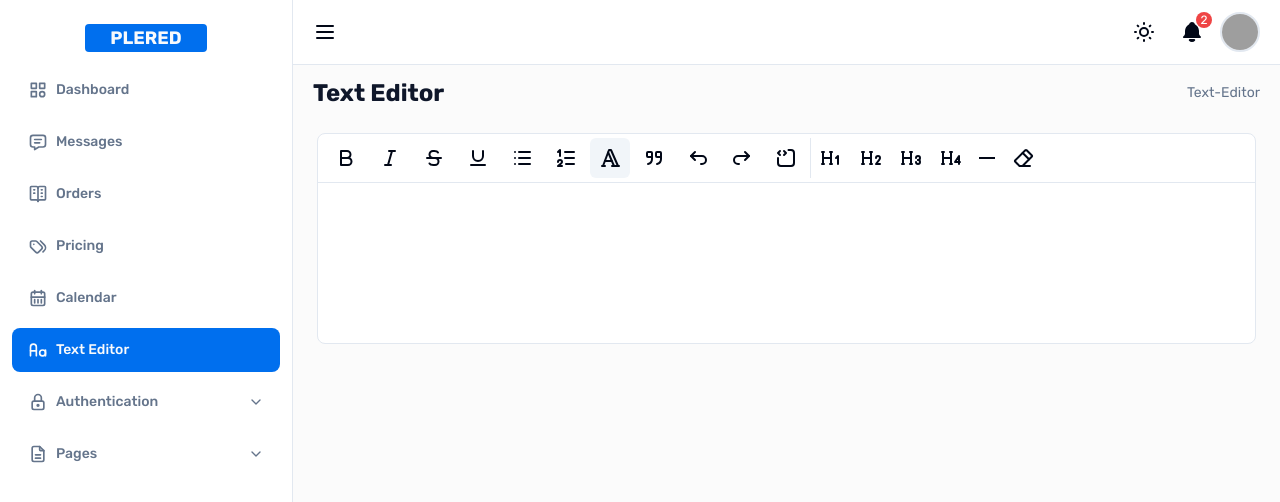
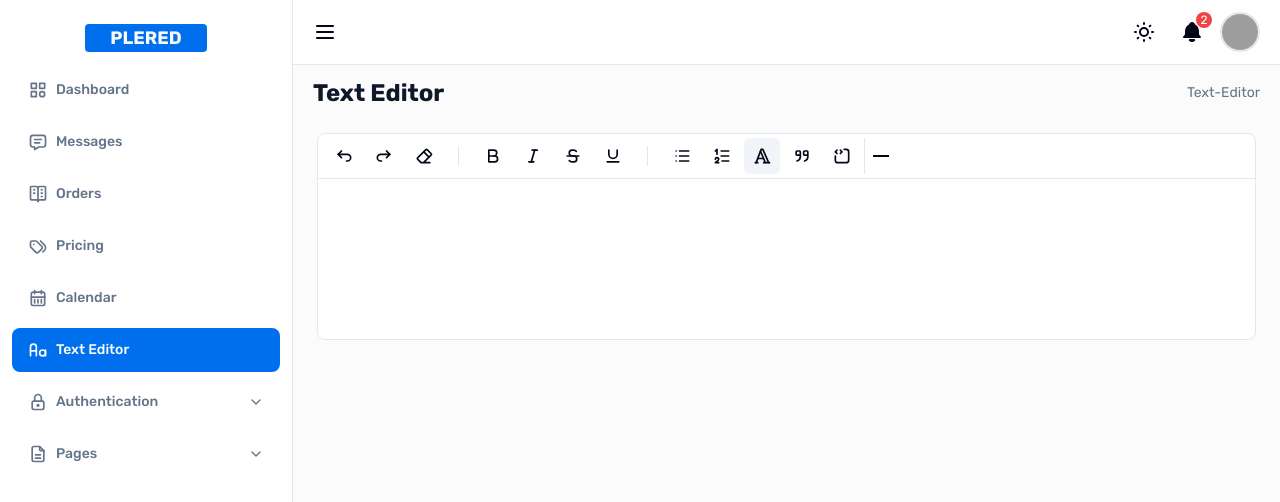
Before and after one commit to aacmal/plered, a Next.js app: page /text-editor in a window 1280 px wide. Shown: the top 502 px of the page. Built offline with nearby package versions, Linux system fonts and the light colour scheme; grey boxes are pictures that could not be loaded.

Commit message:
refactor: Update text editor to use new mention extension and improve UI on selecting mention items

```diff
--- a/components/text-editor/menu-bar.tsx
+++ b/components/text-editor/menu-bar.tsx
@@ -10,10 +10,6 @@ import {
   IconArrowForwardUp,
   IconBold,
   IconEraser,
-  IconH1,
-  IconH2,
-  IconH3,
-  IconH4,
   IconItalic,
   IconList,
   IconListNumbers,
@@ -26,28 +22,47 @@ import {
 import type { Editor } from "@tiptap/react";
 import type { ButtonHTMLAttributes } from "react";
 
+import { Separator } from "../ui/separator";
+
 interface ButtonProps extends ButtonHTMLAttributes<HTMLButtonElement> {
   active?: boolean;
   label: string;
+  labelClassNames?: string;
 }
-const Button = ({ children, active, ...props }: ButtonProps) => {
+const Button = ({
+  children,
+  active,
+  className,
+  labelClassNames,
+  ...props
+}: ButtonProps) => {
   return (
     <Tooltip>
       <TooltipTrigger asChild>
         <button
           type="button"
-          className={cn("rounded-md p-2 text-foreground hover:bg-accent", {
-            "bg-accent": active,
-          })}
+          className={cn(
+            "h-9 w-9 rounded-md p-2 text-foreground hover:bg-accent",
+            {
+              "bg-accent": active,
+            },
+            className,
+          )}
           {...props}
         >
           {children}
         </button>
       </TooltipTrigger>
-      <TooltipContent className="font-medium">{props.label}</TooltipContent>
+      <TooltipContent sideOffset={10}>
+        <p className={cn("text-xs", labelClassNames)}>{props.label}</p>
+      </TooltipContent>
     </Tooltip>
   );
 };
+
+const MenuSeparator = () => (
+  <Separator className="mx-3 h-5" orientation="vertical" />
+);
 
 interface MenuBarProps {
   editor: Editor | null;
@@ -59,46 +74,72 @@ const MenuBar = ({ editor }: MenuBarProps) => {
   }
   return (
     <TooltipProvider>
-      <div className="flex flex-wrap gap-1 px-2 py-1 text-slate-700">
+      <div className="flex flex-wrap items-center gap-1 px-2 py-1 text-slate-700">
+        <Button
+          onClick={() => editor.chain().focus().undo().run()}
+          disabled={!editor.can().chain().focus().undo().run()}
+          label="Undo"
+        >
+          <IconArrowBackUp size={20} />
+        </Button>
+        <Button
+          onClick={() => editor.chain().focus().redo().run()}
+          disabled={!editor.can().chain().focus().redo().run()}
+          label="Redo"
+        >
+          <IconArrowForwardUp size={20} />
+        </Button>
+        <Button
+          onClick={() => editor.commands.clearNodes()}
+          label="Clear Formatting"
+        >
+          <IconEraser size={20} />
+        </Button>
+        <MenuSeparator />
         <Button
           onClick={() => editor.chain().focus().toggleBold().run()}
           disabled={!editor.can().chain().focus().toggleBold().run()}
           active={editor.isActive("bold")}
           label="Bold"
+          labelClassNames="font-bold"
         >
-          <IconBold />
+          <IconBold size={20} />
         </Button>
         <Button
           onClick={() => editor.chain().focus().toggleItalic().run()}
           disabled={!editor.can().chain().focus().toggleItalic().run()}
           active={editor.isActive("italic")}
           label="Italic"
+          labelClassNames="italic"
         >
-          <IconItalic />
+          <IconItalic size={20} />
         </Button>
         <Button
           onClick={() => editor.chain().focus().toggleStrike().run()}
           disabled={!editor.can().chain().focus().toggleStrike().run()}
           active={editor.isActive("strike")}
           label="Strikethrough"
+          labelClassNames="line-through"
         >
-          <IconStrikethrough />
+          <IconStrikethrough size={20} />
         </Button>
         <Button
           onClick={() => editor.chain().focus().toggleUnderline().run()}
           disabled={!editor.can().chain().focus().toggleUnderline().run()}
           active={editor.isActive("underline")}
           label="Underline"
+          labelClassNames="underline"
         >
-          <IconUnderline />
+          <IconUnderline size={20} />
         </Button>
+        <MenuSeparator />
         <Button
           onClick={() => editor.chain().focus().toggleBulletList().run()}
           disabled={!editor.can().chain().focus().toggleBulletList().run()}
           active={editor.isActive("bulletList")}
           label="Bullets List"
         >
-          <IconList />
+          <IconList size={20} />
         </Button>
         <Button
           onClick={() => editor.chain().focus().toggleOrderedList().run()}
@@ -106,14 +147,14 @@ const MenuBar = ({ editor }: MenuBarProps) => {
           active={editor.isActive("orderedList")}
           label="Numbering List"
         >
-          <IconListNumbers />
+          <IconListNumbers size={20} />
         </Button>
         <Button
           onClick={() => editor.chain().focus().setParagraph().run()}
           active={editor.isActive("paragraph")}
           label="Paragraph"
         >
-          <IconTypography />
+          <IconTypography size={20} />
         </Button>
         <Button
           onClick={() => editor.chain().focus().toggleBlockquote().run()}
@@ -121,21 +162,7 @@ const MenuBar = ({ editor }: MenuBarProps) => {
           active={editor.isActive("blockquote")}
           label="Block Quote"
         >
-          <IconQuote />
-        </Button>
-        <Button
-          onClick={() => editor.chain().focus().undo().run()}
-          disabled={!editor.can().chain().focus().undo().run()}
-          label="Undo"
-        >
-          <IconArrowBackUp />
-        </Button>
-        <Button
-          onClick={() => editor.chain().focus().redo().run()}
-          disabled={!editor.can().chain().focus().redo().run()}
-          label="Redo"
-        >
-          <IconArrowForwardUp />
+          <IconQuote size={20} />
         </Button>
         <Button
           onClick={() => editor.chain().focus().toggleCodeBlock().run()}
@@ -143,56 +170,14 @@ const MenuBar = ({ editor }: MenuBarProps) => {
           active={editor.isActive("codeBlock")}
           label="Code"
         >
-          <IconSourceCode />
+          <IconSourceCode size={20} />
         </Button>
         <div className="flex border-l">
-          <Button
-            onClick={() =>
-              editor.chain().focus().setHeading({ level: 1 }).run()
-            }
-            active={editor.isActive("heading", { level: 1 })}
-            label="Heading 1"
-          >
-            <IconH1 />
-          </Button>
-          <Button
-            onClick={() =>
-              editor.chain().focus().setHeading({ level: 2 }).run()
-            }
-            active={editor.isActive("heading", { level: 2 })}
-            label="Heading 2"
-          >
-            <IconH2 />
-          </Button>
-          <Button
-            onClick={() =>
-              editor.chain().focus().setHeading({ level: 3 }).run()
-            }
-            active={editor.isActive("heading", { level: 3 })}
-            label="Heading 3"
-          >
-            <IconH3 />
-          </Button>
-          <Button
-            onClick={() =>
-              editor.chain().focus().setHeading({ level: 4 }).run()
-            }
-            active={editor.isActive("heading", { level: 4 })}
-            label="Heading 4"
-          >
-            <IconH4 />
-          </Button>
           <Button
             onClick={() => editor.chain().focus().setHorizontalRule().run()}
             label="Horizontal Rule"
           >
             <div className="h-[2px] w-4 bg-foreground" />
-          </Button>
-          <Button
-            onClick={() => editor.commands.clearNodes()}
-            label="Clear Formatting"
-          >
-            <IconEraser />
           </Button>
         </div>
       </div>
```
Also changed, not shown: 1 other file (tests, documents, lock files or other folders).
